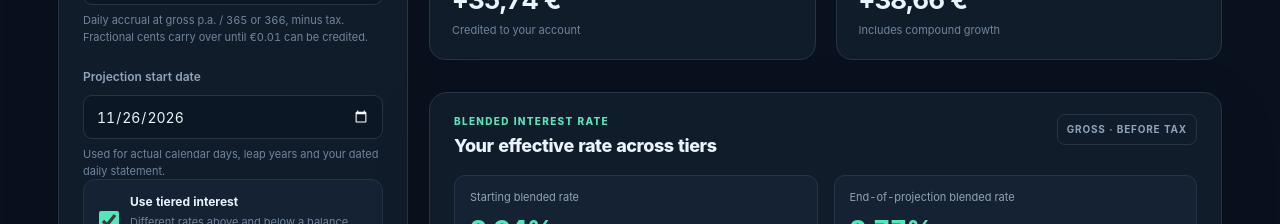
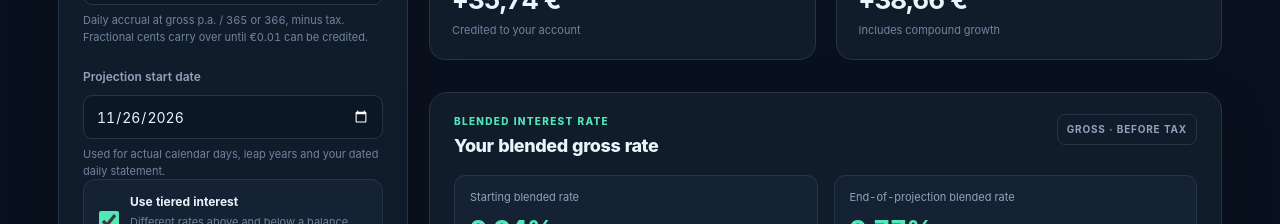
Before and after one commit to martinmarkpalmisano/savings-studio, a plain HTML site: page index.html in a window 1280 px wide. Shown: the part 860-1084 px from the top of the page. Drawn offline with Linux system fonts and the light colour scheme.

Commit message:
Clarify blended gross rate label

```diff
--- a/index.html
+++ b/index.html
@@ -156,7 +156,7 @@
 
           <section class="panel blended-panel" aria-labelledby="blendedHeading">
             <div class="blended-heading">
-              <div><span class="eyebrow">BLENDED INTEREST RATE</span><h2 id="blendedHeading">Your effective rate across tiers</h2></div>
+              <div><span class="eyebrow">BLENDED INTEREST RATE</span><h2 id="blendedHeading">Your blended gross rate</h2></div>
               <span class="blended-tag">GROSS · BEFORE TAX</span>
             </div>
             <div class="blended-values">
```
